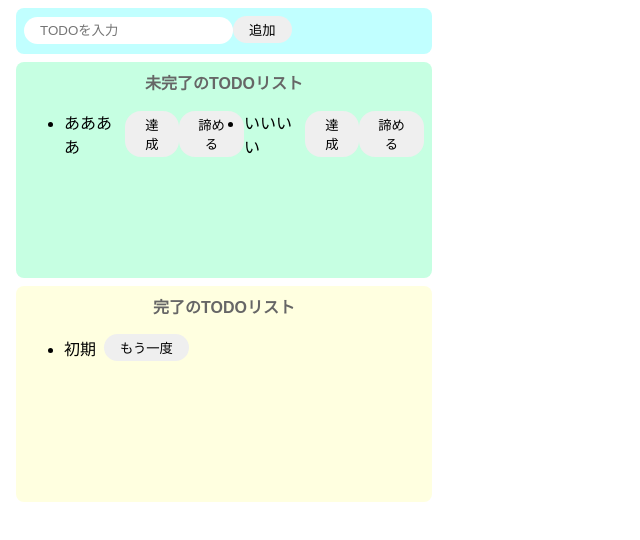
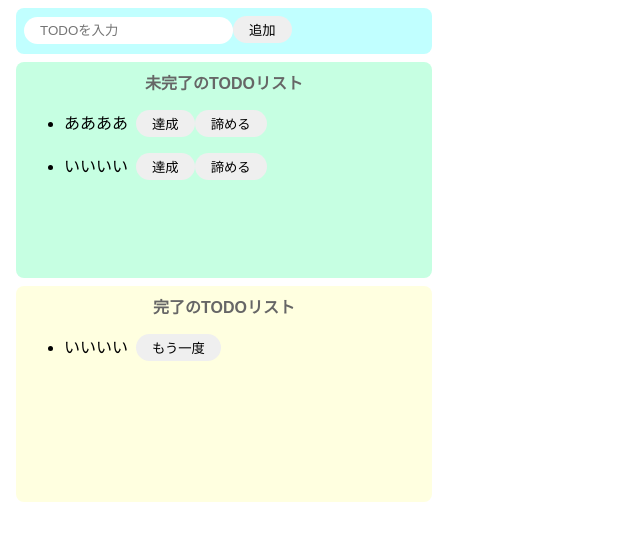
Before and after one commit to zakino445/React_ToDo, a React (Create React App) app: page / in a window 1280 px wide. Shown: the top 540 px of the page, without its empty margins (0-640 px from the left). Built offline with nearby package versions, Linux system fonts and the light colour scheme.

Commit message:
モックへの変更に追加

```diff
--- a/src/App.jsx
+++ b/src/App.jsx
@@ -3,6 +3,7 @@ import "./styles.css";
 
 export const App = () => {
   const [incompleteTodos, setIncompleteTodos] = useState(["ああああ", "いいいい"]);
+  const [completeTodos, setCompleteTodos] = useState(["いいいい"]);
   return (
     <>
       <div className="input-area">
@@ -11,24 +12,30 @@ export const App = () => {
       </div>
       <div className="incomplete-area">
         <p className="title">未完了のTODOリスト</p>
-        <ul className="list-row">
+        <div>
           {incompleteTodos.map((todo) => {
             return (
-              <>
+              <ul key={todo} className="list-row">
                 <li>{todo}</li>
                 <button>達成</button>
                 <button>諦める</button>
-              </>
+              </ul>
             );
           })}
-        </ul>
+        </div>
       </div>
       <div className="complete-area">
         <p className="title">完了のTODOリスト</p>
-        <ul className="list-row">
-          <li>初期</li>
-          <button>もう一度</button>
-        </ul>
+        <div>
+          {completeTodos.map((todo) => {
+            return (
+              <ul key={todo} className="list-row">
+                <li>{todo}</li>
+                <button>もう一度</button>
+              </ul>
+            );
+          })}
+        </div>
       </div>
     </>
   );
--- a/src/styles.css
+++ b/src/styles.css
@@ -61,6 +61,6 @@ button:hover {
 
 .list-row {
   display: flex;
-  align-items: center;
-  padding-bottom: 4px;
+  text-align: center;
+  padding-bottom: 0;
 }
```
